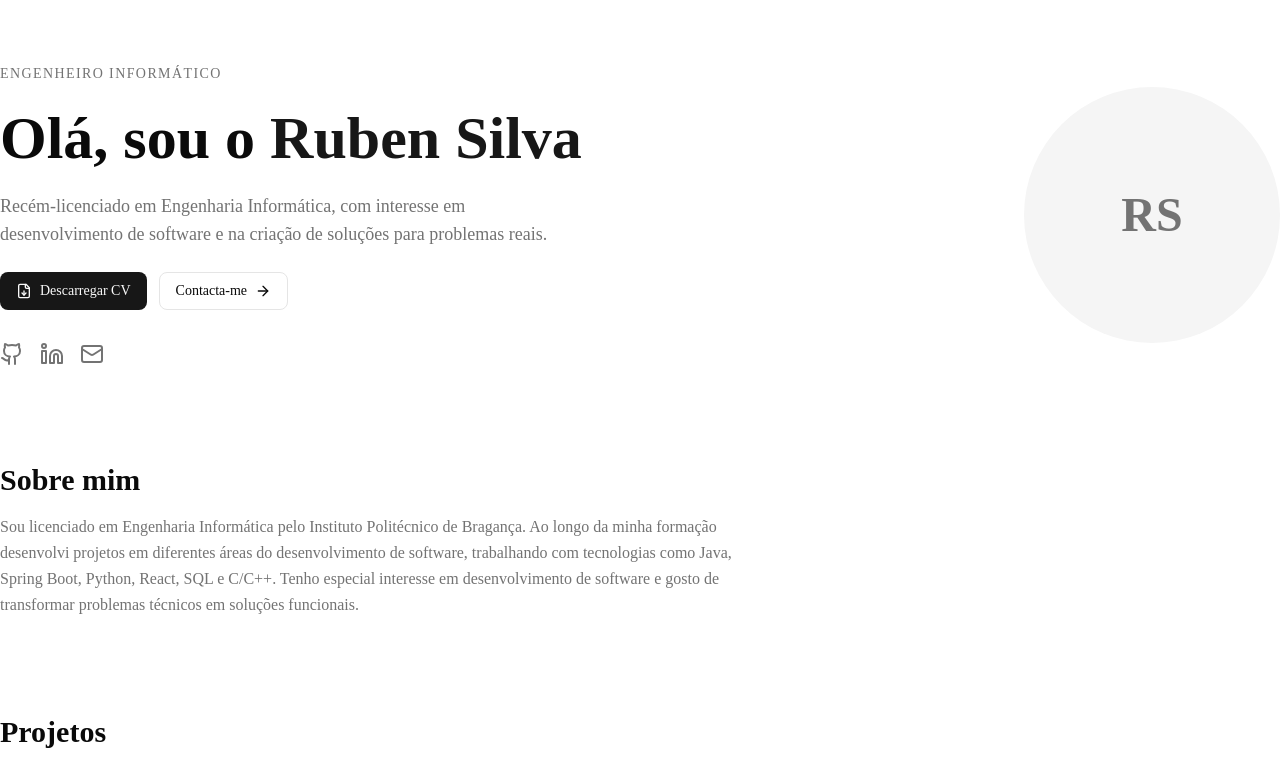
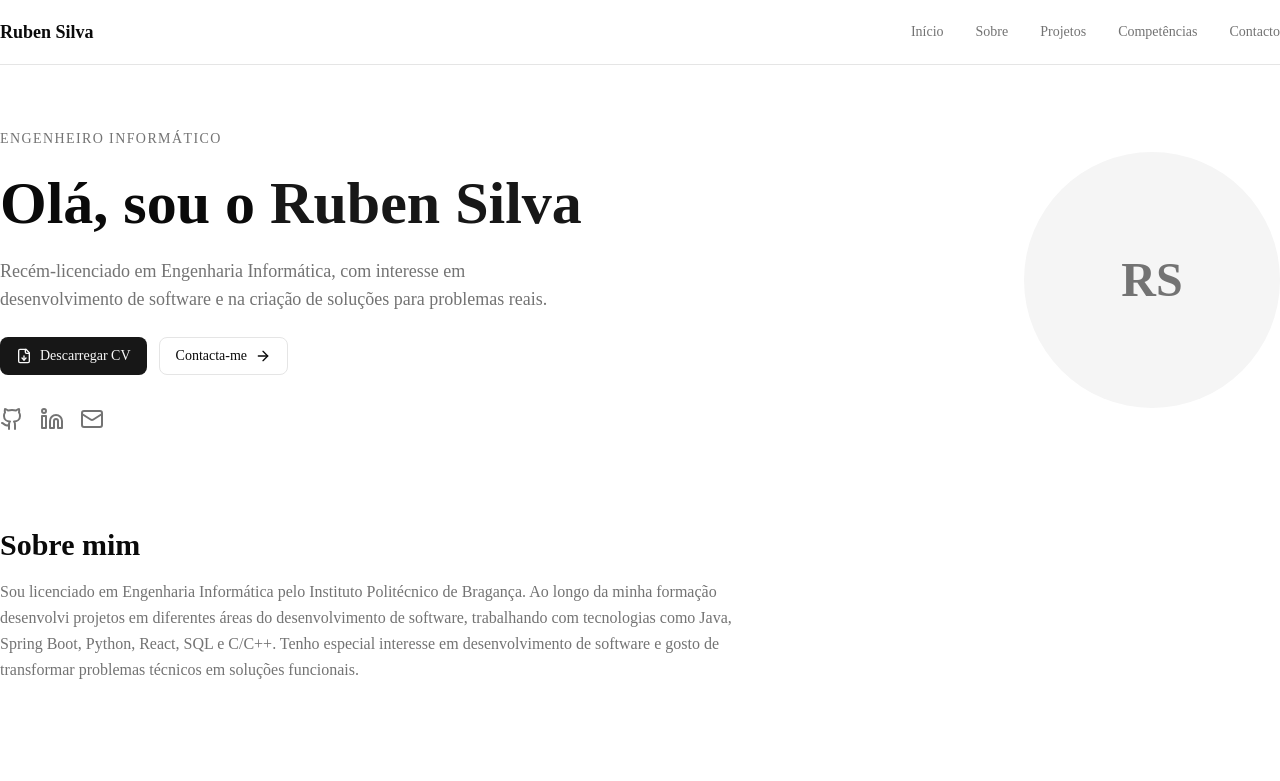
Before and after one commit to RubenSilva13/ruben-portfolio, a Next.js app: page / in a window 1280 px wide. Shown: the top 781 px of the page. Built offline with nearby package versions, Linux system fonts and the light colour scheme.

Commit message:
Adiciona barra de navegacao com scroll suave

```diff
--- a/app/layout.tsx
+++ b/app/layout.tsx
@@ -1,5 +1,6 @@
 import type { Metadata } from "next";
 import { Geist, Geist_Mono } from "next/font/google";
+import Navbar from "@/components/navbar.tsx";
 import "./globals.css";
 
 const geistSans = Geist({
@@ -13,17 +14,20 @@ const geistMono = Geist_Mono({
 });
 
 export const metadata: Metadata = {
-  title: "Create Next App",
-  description: "Generated by create next app",
+  title: "Ruben Silva — Portfólio",
+  description: "Portfólio de Ruben Silva, Engenheiro Informático",
 };
 
 export default function RootLayout({ children }: LayoutProps<"/">) {
   return (
     <html
-      lang="en"
-      className={`${geistSans.variable} ${geistMono.variable} h-full antialiased`}
+      lang="pt"
+      className={`${geistSans.variable} ${geistMono.variable} h-full antialiased scroll-smooth`}
     >
-      <body className="min-h-full flex flex-col">{children}</body>
+      <body className="min-h-full flex flex-col">
+        <Navbar />
+        {children}
+      </body>
     </html>
   );
 }
--- a/app/page.tsx
+++ b/app/page.tsx
@@ -1,16 +1,10 @@
-import {
-  Github,
-  Linkedin,
-  Mail,
-  FileDown,
-  ArrowRight,
-} from "lucide-react";
+import { Github, Linkedin, Mail, FileDown, ArrowRight } from "lucide-react";
 
 export default function Home() {
   return (
     <div className="container py-16 space-y-24">
       {/* ===== CABEÇALHO / HERO ===== */}
-      <section className="flex flex-col-reverse md:flex-row items-center gap-10">
+      <section id="inicio" className="scroll-mt-24 flex flex-col-reverse md:flex-row items-center gap-10">
         <div className="flex-1 space-y-6 text-center md:text-left">
           <p className="text-sm uppercase tracking-widest text-muted-foreground">
             Engenheiro Informático
@@ -84,7 +78,7 @@ export default function Home() {
       </section>
 
       {/* ===== SOBRE MIM ===== */}
-      <section className="space-y-4">
+      <section id="sobre" className="scroll-mt-24 space-y-4">
         <h2 className="text-3xl font-bold">Sobre mim</h2>
 
         <p className="text-muted-foreground max-w-3xl leading-relaxed">
@@ -98,7 +92,7 @@ export default function Home() {
       </section>
 
       {/* ===== PROJETOS ===== */}
-      <section className="space-y-8">
+      <section id="projetos" className="scroll-mt-24 space-y-8">
         <h2 className="text-3xl font-bold">Projetos</h2>
 
         <div className="grid gap-6 md:grid-cols-2 lg:grid-cols-3">
@@ -139,7 +133,7 @@ export default function Home() {
       </section>
 
       {/* ===== COMPETÊNCIAS ===== */}
-      <section className="space-y-6">
+      <section id="competencias" className="scroll-mt-24 space-y-6">
         <h2 className="text-3xl font-bold">Competências</h2>
 
         <div className="flex flex-wrap gap-3">
@@ -155,7 +149,7 @@ export default function Home() {
       </section>
 
       {/* ===== CONTACTO ===== */}
-      <section id="contacto" className="space-y-4">
+      <section id="contacto" className="scroll-mt-24 space-y-4">
         <h2 className="text-3xl font-bold">Contacto</h2>
 
         <p className="text-muted-foreground max-w-2xl">
--- /dev/null
+++ b/components/navbar.tsx
@@ -0,0 +1,67 @@
+"use client";
+
+import { useState } from "react";
+import { Menu, X } from "lucide-react";
+
+const links = [
+  { label: "Início", href: "#inicio" },
+  { label: "Sobre", href: "#sobre" },
+  { label: "Projetos", href: "#projetos" },
+  { label: "Competências", href: "#competencias" },
+  { label: "Contacto", href: "#contacto" },
+];
+
+export default function Navbar() {
+  const [aberto, setAberto] = useState(false);
+
+  return (
+    <header className="sticky top-0 z-50 w-full border-b bg-background/80 backdrop-blur">
+      <nav className="container flex h-16 items-center justify-between">
+        {/* Nome / logo */}
+        <a href="#inicio" className="text-lg font-bold">
+          Ruben Silva
+        </a>
+
+        {/* Links no ecrã grande */}
+        <div className="hidden md:flex gap-8">
+          {links.map((link) => (
+            <a
+              key={link.href}
+              href={link.href}
+              className="text-sm font-medium text-muted-foreground hover:text-primary transition-colors"
+            >
+              {link.label}
+            </a>
+          ))}
+        </div>
+
+        {/* Botão do menu no telemóvel */}
+        <button
+          className="md:hidden"
+          onClick={() => setAberto(!aberto)}
+          aria-label="Abrir menu"
+        >
+          {aberto ? <X className="h-6 w-6" /> : <Menu className="h-6 w-6" />}
+        </button>
+      </nav>
+
+      {/* Menu aberto no telemóvel */}
+      {aberto && (
+        <div className="md:hidden border-t bg-background">
+          <div className="container flex flex-col py-4 gap-4">
+            {links.map((link) => (
+              <a
+                key={link.href}
+                href={link.href}
+                onClick={() => setAberto(false)}
+                className="text-sm font-medium text-muted-foreground hover:text-primary transition-colors"
+              >
+                {link.label}
+              </a>
+            ))}
+          </div>
+        </div>
+      )}
+    </header>
+  );
+}
```
